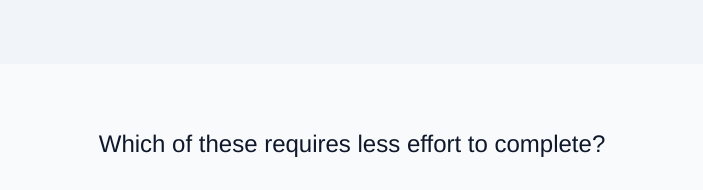
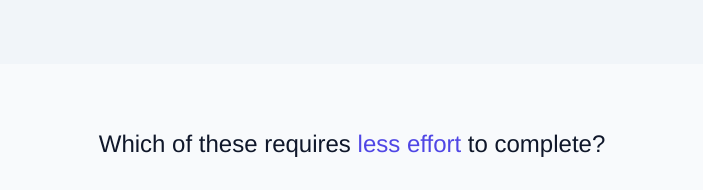
Before and after one commit to ndri/prioritizationator, a SvelteKit app: page /projects/1/ease in a window 1280 px wide. Shown: the top 190 px of the page, without its empty margins (288-991 px from the left). Built offline with nearby package versions, Linux system fonts and the light colour scheme.

Commit message:
Highlight keywords

```diff
--- a/src/routes/projects/[id]/ease/+page.svelte
+++ b/src/routes/projects/[id]/ease/+page.svelte
@@ -16,7 +16,10 @@
 
 <h1 class="sr-only text-3xl font-bold">{project?.name} ease rating</h1>
 
-<h2 class="text-center text-2xl font-medium">Which of these requires less effort to complete?</h2>
+<h2 class="text-center text-2xl font-medium">
+	Which of these requires <span class="text-indigo-600 dark:text-indigo-500">less effort</span>
+	 to complete?
+</h2>
 
 <TaskPairing
 	{projectId}
--- a/src/routes/projects/[id]/value/+page.svelte
+++ b/src/routes/projects/[id]/value/+page.svelte
@@ -17,7 +17,8 @@
 <h1 class="sr-only text-3xl font-bold">{project?.name} value rating</h1>
 
 <h2 class="text-center text-2xl font-medium">
-	Which of these provides more value in your project?
+	Which of these provides <span class="text-indigo-600 dark:text-indigo-500">more value</span>
+	 in your project?
 </h2>
 
 <TaskPairing
```
